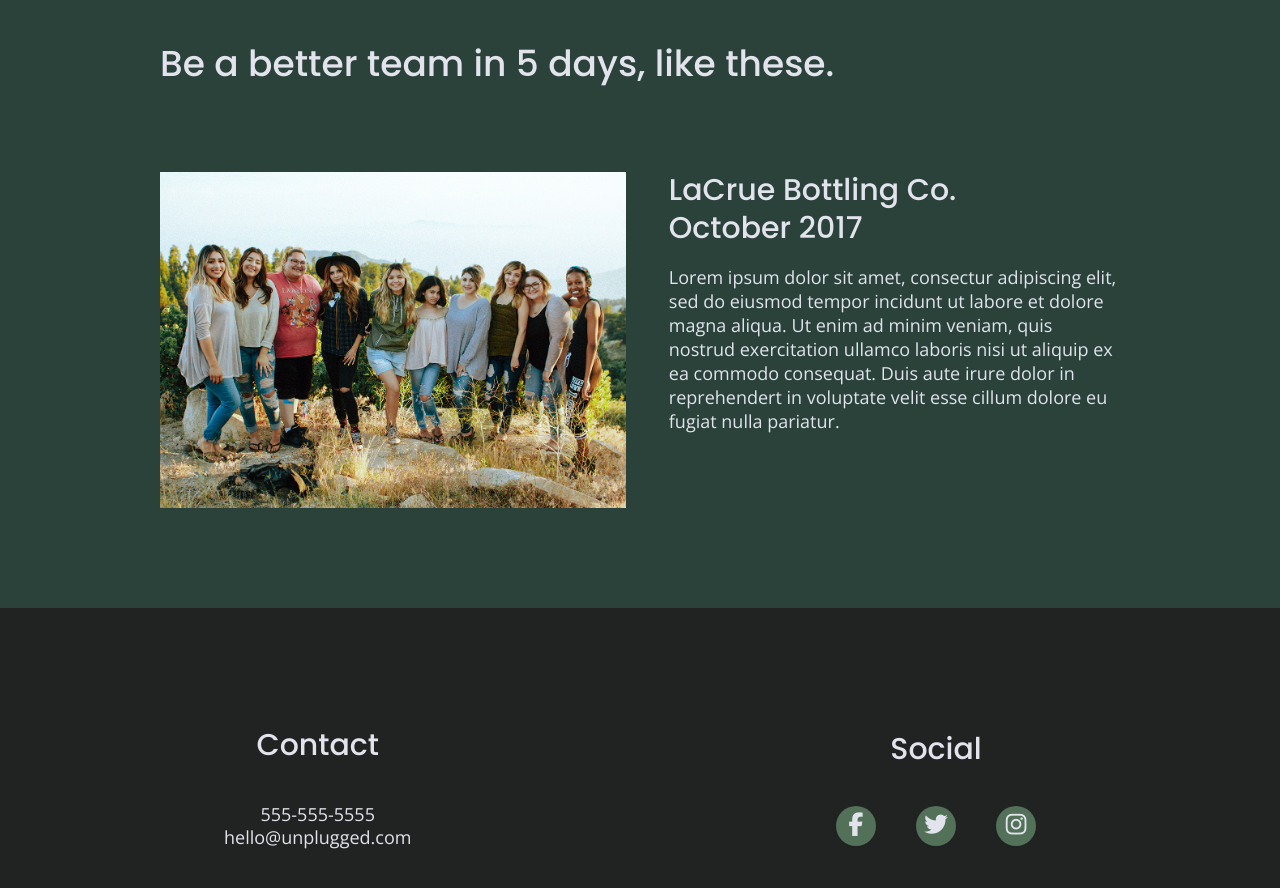
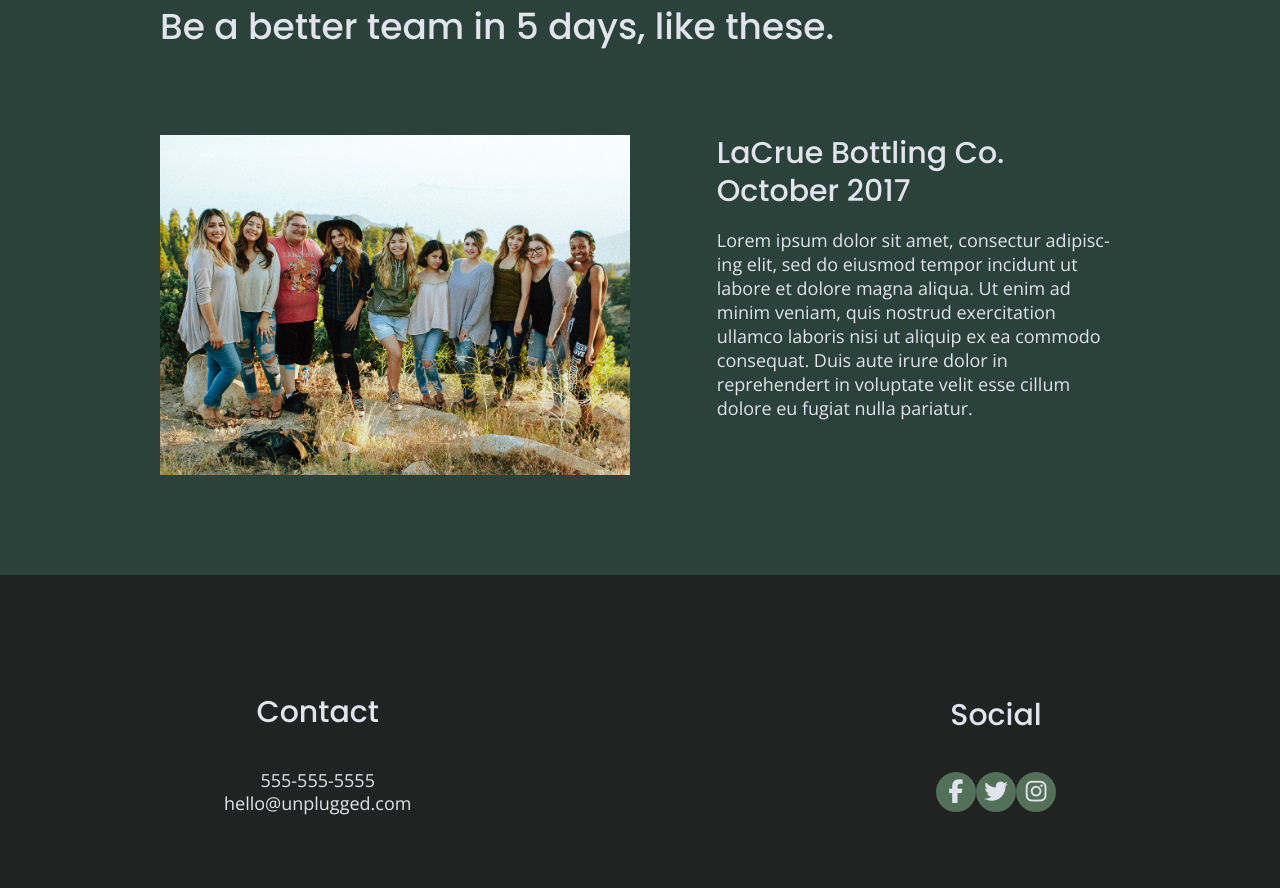
Before and after one commit to NancyStGelais/Unplugged, a website built with Parcel: page index.html in a window 1280 px wide. Shown: the part 1880-2768 px from the top of the page. Built offline with nearby package versions, Linux system fonts and the light colour scheme.

Commit message:
Added final touches to CSS

```diff
--- a/css/main.css
+++ b/css/main.css
@@ -103,6 +103,8 @@ textarea {
    ul,
    ol {
     list-style-type: none;
+    margin: 0;
+    padding: 0;
    }
 
    a {
@@ -114,6 +116,7 @@ textarea {
     font-family: 'Poppins', sans-serif;
     font-size: 1.875em;
     font-weight: 500;
+    margin: 0;
    }
 
    h3,
@@ -134,7 +137,7 @@ textarea {
    }
 
    figure {
-     margin:0;
+     margin: 0;
    }
 
    address {
@@ -143,7 +146,7 @@ textarea {
 
    .content-wrapper {
      width: 90%;
-     margin: 50px 18px 50px 30px;
+     margin: 50px 0;
    }
 
 
@@ -163,12 +166,11 @@ textarea {
  }
 
  header{
-  padding: 15px 0;
+   padding: 15px 0;
  }
 
  header .content-wrapper {
    margin: 0;
-   padding-right: 50px;
    display: flex;
    justify-content: center;
    align-items: center;
@@ -176,8 +178,6 @@ textarea {
  }
 
  header figure {
-  margin: 0;
-  padding-left: 35px;
   width: 60%;
   display: flex;
   justify-content: center;
@@ -185,16 +185,11 @@ textarea {
   flex-flow: row wrap;
 }
 
-header figure img {
-  width: 100%;
-}
-
 .header-divider {
   background-color: #3a3a3a;
   margin: 10px 0 20px 0;
   height: 1px;
   width: 100%;
-
  }
 
  header nav {
@@ -234,10 +229,6 @@ footer .content-wrapper {
 
 footer .contact {
   margin-bottom: 50px;
-}
-
-footer figure {
-  padding: 0 20px;
 }
 
 footer .social-icons {
@@ -337,7 +328,6 @@ input[type=button] {
 
  .features h2 {
    margin-bottom: 60px;
-   padding: 0 15px 0 10px;
  }
 
  .features article {
@@ -375,10 +365,6 @@ input[type=button] {
  .reviews h2 {
   line-height: 1;
   margin-bottom: 40px;
- }
-
- .reviews img {
-   width: 97%;
  }
 
  .reviews h3 {
@@ -566,6 +552,7 @@ input[type=button] {
       font-size: 1.5em;
       line-height: 1.25;
     }
+
   /* Header Area */
 
     header {
@@ -576,7 +563,6 @@ input[type=button] {
     header .content-wrapper {
         width: 100%;
         justify-content: space-between;
-
     }
 
     header figure {
@@ -584,7 +570,7 @@ input[type=button] {
     }
 
     header nav {
-        width: 30%;
+        width: 20%;
     }
 
     header nav ul {
@@ -610,8 +596,7 @@ input[type=button] {
     /* Aside */
 
     aside .content-wrapper {
-        margin: 20px 0;
-        padding-bottom: 30px;
+        margin: 50px 0;
         display: flex;
         justify-content: space-between;
         flex-flow: row wrap;
@@ -641,6 +626,7 @@ input[type=button] {
         width: 62%;
     }
 
+
     /* Reviews */
 
     .reviews article {
@@ -652,22 +638,15 @@ input[type=button] {
       width: 85%;
     }
 
-    .reviews article figure {
-      width: 50%;
+    .reviews article figure,
+    .reviews article div {
+      width: 49%;
     }
-    .reviews article div {
-      margin: 0;
-      padding-left: 14px;
-      width: 50%;
-    }
-
 
     .reviews h3 {
       width: 75%;
       margin: 0;
     }
-
-
 
     /* Footer */
 
@@ -725,6 +704,7 @@ input[type=button] {
       justify-content: space-between;
       align-items: flex-start;
     }
+
     .contact-content h4{
       font-size: 1.5em;
     }
@@ -806,16 +786,12 @@ input[type=button] {
 
     /* Reviews */
 
-    .reviews article figure {
-      width: 50%;
+    .reviews h2 {
+      padding-bottom: 50px;
     }
 
     .reviews article div {
-      width: 47%;
-    }
-
-    .reviews h2 {
-      padding-bottom: 50px;
+      width: 42%;
     }
 
     footer h4 {
@@ -826,16 +802,15 @@ input[type=button] {
     About Page
     ========================================================================== */
 
+    .map figure {
+      padding-bottom: 39%;
+    }
+
     .mission h2,
     .contact-section .content-wrapper h2 {
       font-size: 3em;
       width: 95%;
     }
-
-    .map figure {
-      padding-bottom: 39%;
-    }
-
 
     .contact-content h4 {
       font-size: 1.875em;
@@ -844,6 +819,7 @@ input[type=button] {
     /* ==========================================================================
     FAQ Page
     ========================================================================== */
+
     .faq h2 {
       width: 100%;
       font-size: 3em;
--- a/index.html
+++ b/index.html
@@ -129,7 +129,7 @@
          </figure>
          <div>
         <h3>LaCrue Bottling Co. October 2017</h3>
-        <p>Lorem ipsum dolor sit amet, consectur  adipiscing elit, sed do eiusmod tempor incidunt ut labore et dolore magna aliqua. Ut enim ad minim veniam, quis nostrud exercitation ullamco laboris nisi ut aliquip ex ea commodo consequat. Duis aute irure dolor in reprehendert in voluptate velit esse cillum dolore eu fugiat nulla pariatur.</p>
+        <p>Lorem ipsum dolor sit amet, consectur  adipisc- ing elit, sed do eiusmod tempor incidunt ut labore et dolore magna aliqua. Ut enim ad minim veniam, quis nostrud exercitation ullamco laboris nisi ut aliquip ex ea commodo consequat. Duis aute irure dolor in reprehendert in voluptate velit esse cillum dolore eu fugiat nulla pariatur.</p>
          </div>
       </article>
     </div>
```
